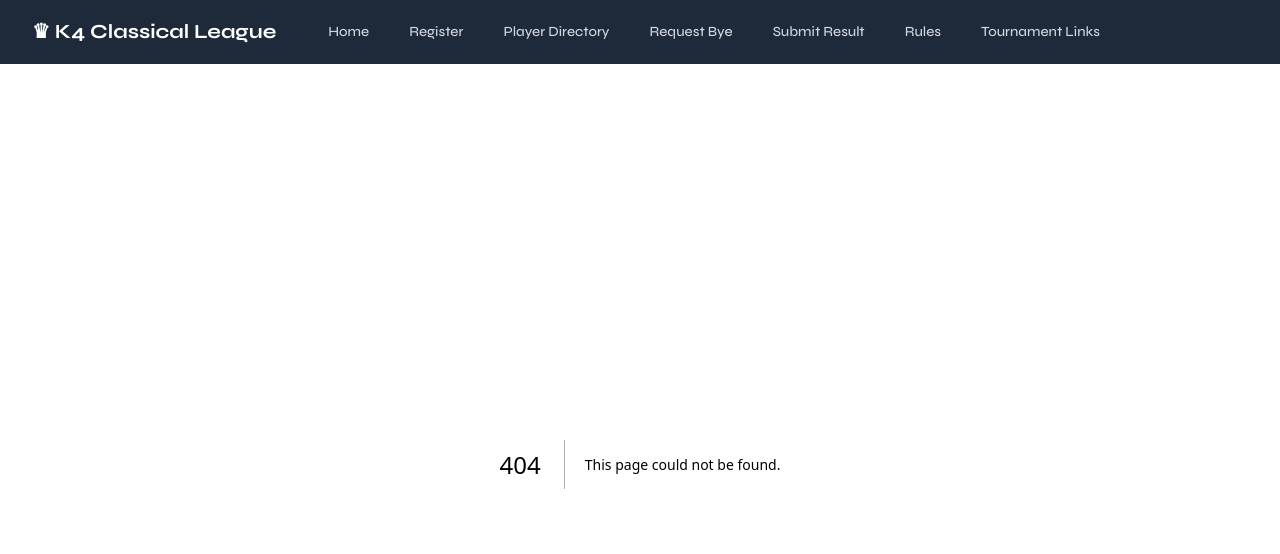
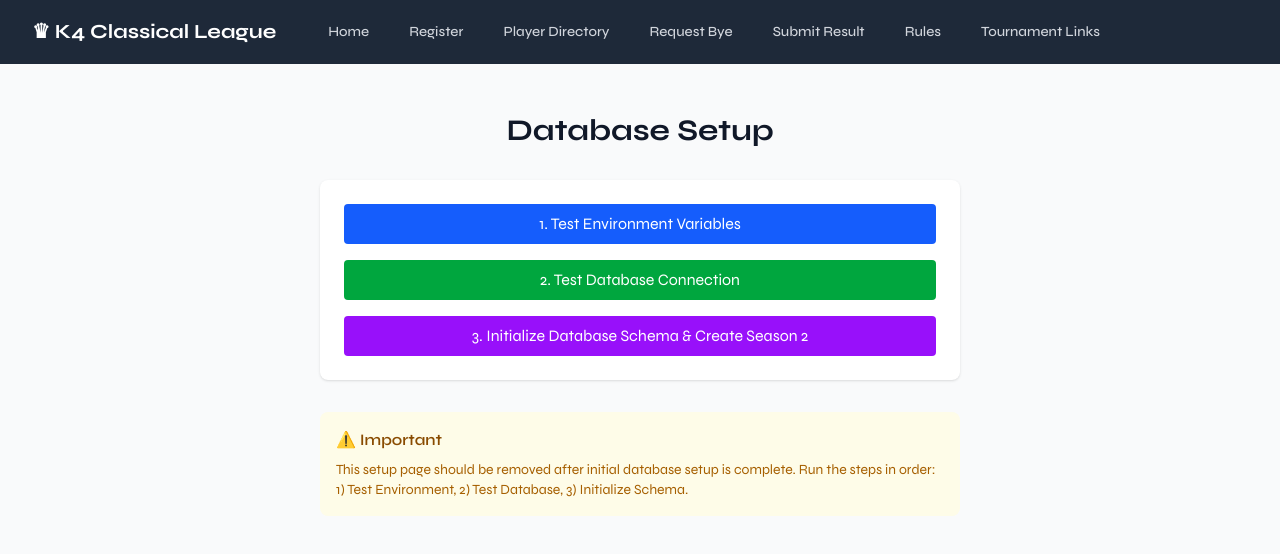
Before and after one commit to PomPomLtd/classical-league, a Next.js app: page /setup in a window 1280 px wide. Before the commit this address had no page. Shown: the top 554 px of the page. Built offline with nearby package versions, Linux system fonts and the light colour scheme; a web font is replaced by a local one.

Commit message:
Add setup page for easy database initialization
Provides a UI to:
1. Test environment variables
2. Test database connection
3. Initialize database schema and create Season 2

```diff
--- /dev/null
+++ b/app/setup/page.tsx
@@ -0,0 +1,148 @@
+'use client'
+
+import { useState } from 'react'
+
+export default function SetupPage() {
+  const [status, setStatus] = useState<'idle' | 'loading' | 'success' | 'error'>('idle')
+  const [message, setMessage] = useState('')
+  const [details, setDetails] = useState<any>(null)
+
+  const runMigration = async () => {
+    setStatus('loading')
+    setMessage('Running database migration...')
+
+    try {
+      const response = await fetch('/api/admin/migrate-db', {
+        method: 'POST',
+        headers: {
+          'Content-Type': 'application/json'
+        }
+      })
+
+      const data = await response.json()
+
+      if (response.ok) {
+        setStatus('success')
+        setMessage(data.message || 'Migration successful!')
+        setDetails(data)
+      } else {
+        setStatus('error')
+        setMessage(data.error || 'Migration failed')
+        setDetails(data)
+      }
+    } catch (error) {
+      setStatus('error')
+      setMessage('Failed to run migration')
+      setDetails({ error: error instanceof Error ? error.message : 'Unknown error' })
+    }
+  }
+
+  const testDatabase = async () => {
+    setStatus('loading')
+    setMessage('Testing database connection...')
+
+    try {
+      const response = await fetch('/api/test-db')
+      const data = await response.json()
+
+      if (response.ok) {
+        setStatus('success')
+        setMessage('Database connection successful!')
+        setDetails(data)
+      } else {
+        setStatus('error')
+        setMessage('Database connection failed')
+        setDetails(data)
+      }
+    } catch (error) {
+      setStatus('error')
+      setMessage('Failed to test database')
+      setDetails({ error: error instanceof Error ? error.message : 'Unknown error' })
+    }
+  }
+
+  const testEnvironment = async () => {
+    setStatus('loading')
+    setMessage('Checking environment variables...')
+
+    try {
+      const response = await fetch('/api/test-admin')
+      const data = await response.json()
+
+      if (response.ok) {
+        setStatus('success')
+        setMessage('Environment variables checked!')
+        setDetails(data)
+      } else {
+        setStatus('error')
+        setMessage('Environment check failed')
+        setDetails(data)
+      }
+    } catch (error) {
+      setStatus('error')
+      setMessage('Failed to check environment')
+      setDetails({ error: error instanceof Error ? error.message : 'Unknown error' })
+    }
+  }
+
+  return (
+    <div className="min-h-screen bg-gray-50 dark:bg-gray-900 py-12">
+      <div className="max-w-2xl mx-auto px-4">
+        <h1 className="text-3xl font-bold text-center mb-8 text-gray-900 dark:text-white">
+          Database Setup
+        </h1>
+
+        <div className="bg-white dark:bg-gray-800 rounded-lg shadow p-6 space-y-4">
+          <div className="space-y-4">
+            <button
+              onClick={testEnvironment}
+              disabled={status === 'loading'}
+              className="w-full px-4 py-2 bg-blue-600 text-white rounded hover:bg-blue-700 disabled:opacity-50"
+            >
+              1. Test Environment Variables
+            </button>
+
+            <button
+              onClick={testDatabase}
+              disabled={status === 'loading'}
+              className="w-full px-4 py-2 bg-green-600 text-white rounded hover:bg-green-700 disabled:opacity-50"
+            >
+              2. Test Database Connection
+            </button>
+
+            <button
+              onClick={runMigration}
+              disabled={status === 'loading'}
+              className="w-full px-4 py-2 bg-purple-600 text-white rounded hover:bg-purple-700 disabled:opacity-50"
+            >
+              3. Initialize Database Schema & Create Season 2
+            </button>
+          </div>
+
+          {message && (
+            <div className={`mt-4 p-4 rounded ${
+              status === 'success' ? 'bg-green-100 text-green-800' :
+              status === 'error' ? 'bg-red-100 text-red-800' :
+              'bg-blue-100 text-blue-800'
+            }`}>
+              <p className="font-semibold">{message}</p>
+              {details && (
+                <pre className="mt-2 text-xs overflow-auto">
+                  {JSON.stringify(details, null, 2)}
+                </pre>
+              )}
+            </div>
+          )}
+        </div>
+
+        <div className="mt-8 bg-yellow-50 dark:bg-yellow-900/20 rounded-lg p-4">
+          <h3 className="font-semibold text-yellow-800 dark:text-yellow-200">⚠️ Important</h3>
+          <p className="text-sm text-yellow-700 dark:text-yellow-300 mt-2">
+            This setup page should be removed after initial database setup is complete.
+            Run the steps in order: 1) Test Environment, 2) Test Database, 3) Initialize Schema.
+          </p>
+        </div>
+      </div>
+    </div>
+  )
+}
```
